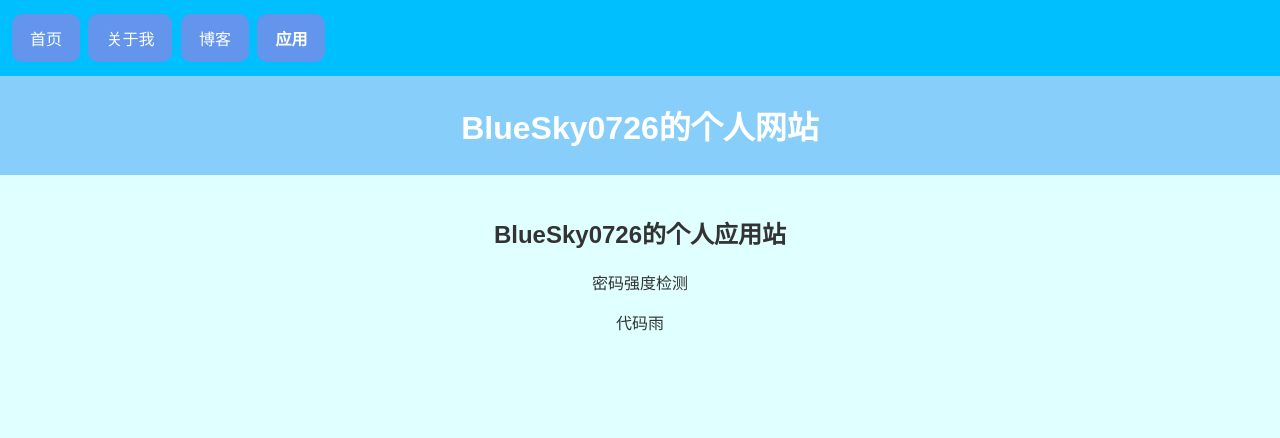
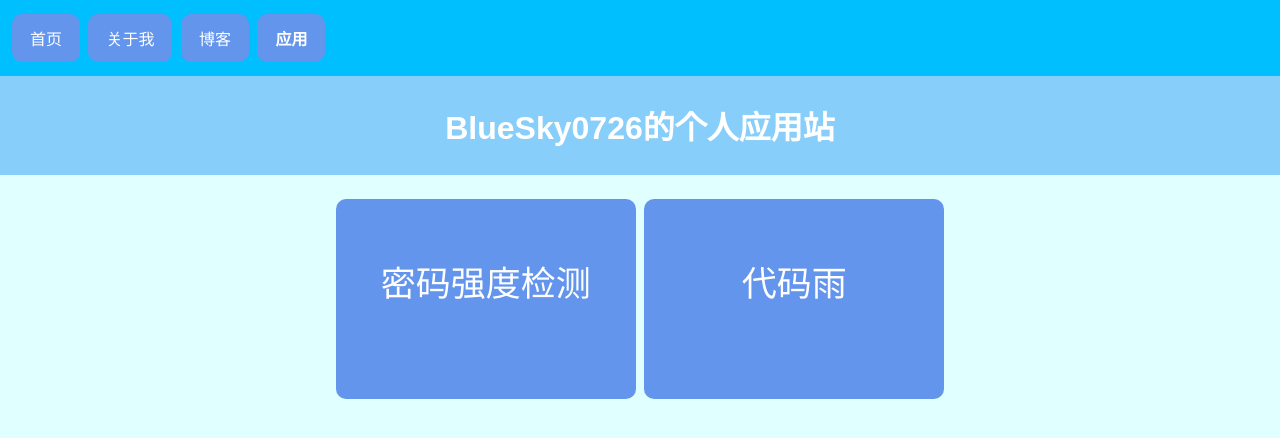
Before and after one commit to Redefinition2607/Redefinition0726.github.io, a plain HTML site: page App/index.html in a window 1280 px wide. Drawn offline with Linux system fonts and the light colour scheme.

Commit message:
by BlueSky0726

```diff
--- a/App/index.html
+++ b/App/index.html
@@ -5,6 +5,32 @@
     <link rel="shortcut icon" href="../img/logo.ico">
     <link href="../css/style.css" rel="stylesheet">
     <title>BlueSky0726的个人网站 | 应用</title>
+    <style>
+    .appbutton {
+        line-height:100px;
+        text-align: center;
+        -webkit-transition-duration: 0.6s;
+        transition: 0.6s;
+        border-radius: 10px;
+        background-color: #6495ed;
+        border: none;
+        color: #ffffff;
+        width: 300px;
+        height: 200px;
+        text-align: center;
+        text-decoration: none;
+        display: inline-block;
+        font-size: 35px;
+        margin: 4px 2px;
+        cursor: pointer;
+    }
+
+    .appbutton:hover {
+        box-shadow: 0 12px 16px 0 rgba(0,0,0,0.24), 0 17px 50px 0 rgba(0,0,0,0.19);
+        background-color: #f0ffff;
+        color: #333;
+    }
+    </style>
 </head>
 
 <body style="background-color: #e0ffff;">
@@ -15,12 +41,19 @@
         <a href="./index.html" class="button"><b>应用</b></a>
     </nav>
     <header>
-        <h1>BlueSky0726的个人网站</h1>
+        <h1>BlueSky0726的个人应用站</h1>
     </header>
     <main>
-        <h2>BlueSky0726的个人应用站</h2>
-        <p><a href="./Password/index.html" target="_blank">密码强度检测</a></p>
-        <p><a href="./Code-Rain/index.html" target="_blank">代码雨</a></p>
+        <a href="./Password/index.html" target="_blank">
+            <div class="appbutton">
+                <p>密码强度检测</p>
+            </div>
+        </a>
+        <a href="./CodeRain/index.html" target="_blank">
+            <div class="appbutton">
+                <p>代码雨</p>
+            </div>
+        </a>
     </main>
     <!-- <footer>
         <p>版权所有 &copy; 2023</p>
--- a/css/style.css
+++ b/css/style.css
@@ -59,6 +59,7 @@ footer {
 }
 
 .button:hover {
+    box-shadow: 0 12px 16px 0 rgba(0,0,0,0.24), 0 17px 50px 0 rgba(0,0,0,0.19);
     background-color: #f0ffff;
     color: #333;
 }
```
Also changed, not shown: App/CodeRain/index.html (added, +30 -0 lines).
